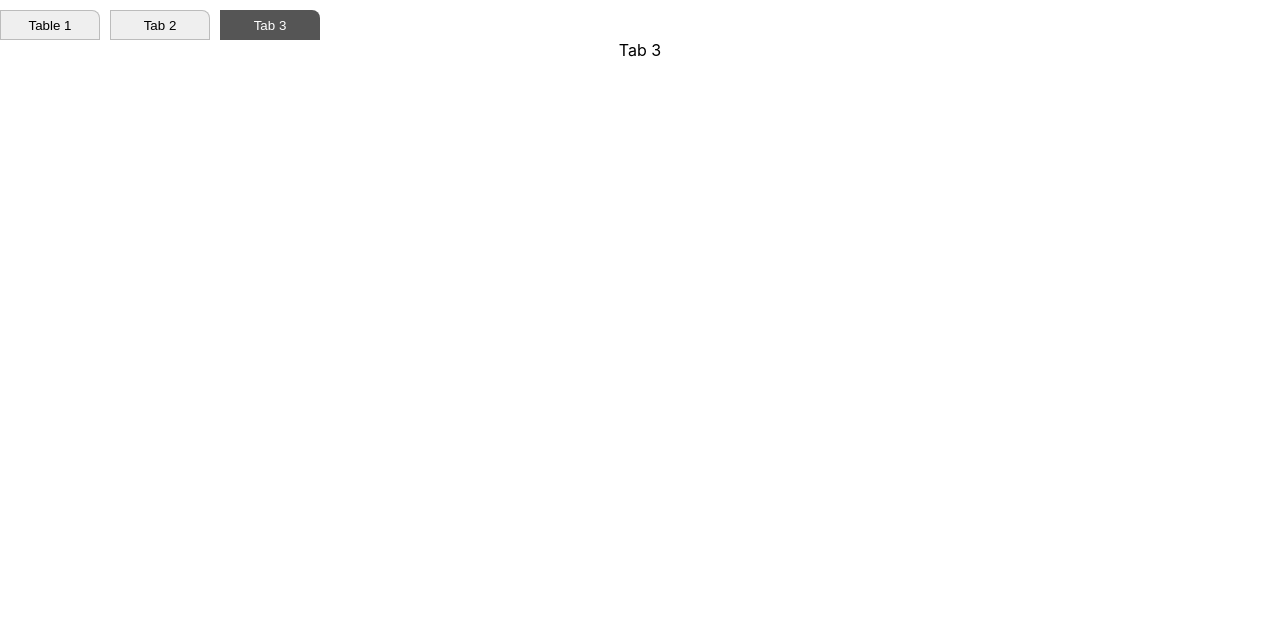
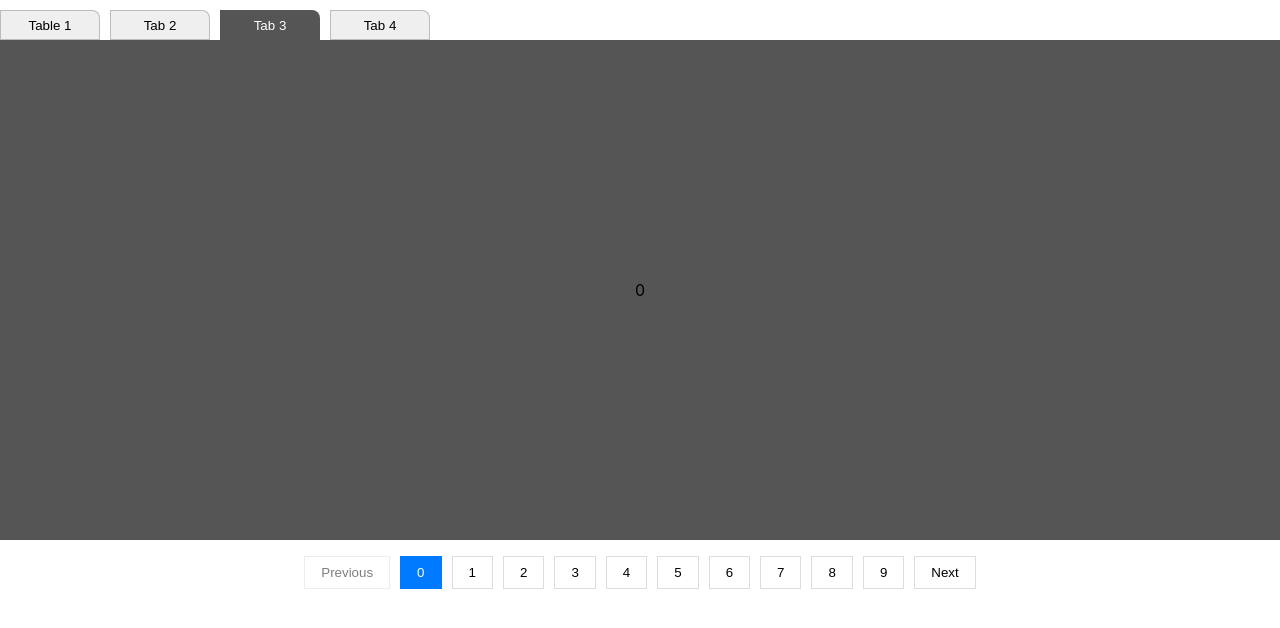
Before and after one commit to ramsgotrus/react-hands-on-coding, a React (Create React App) app in the folder dev-hands-on/: page / in a window 1280 px wide. Both pictures are taken after a click on the button "Tab 3". Shown: the top 628 px of the page. Built offline with nearby package versions, Linux system fonts and the light colour scheme.

Commit message:
[Added Pagination and Todo]

```diff
--- a/dev-hands-on/src/App.js
+++ b/dev-hands-on/src/App.js
@@ -2,23 +2,26 @@ import logo from "./logo.svg";
 import "./App.css";
 import ImageCarousel from "./Slider/Slider";
 import { StarRating } from "./StarRating/StarRating";
-import { USERS, CANDIDATES } from "./data/data";
+import { USERS, CANDIDATES, TODOLIST } from "./data/data";
 import { TRANSACTIONS } from "./data/transactions";
 import { Table } from "./Table/Table";
 import { SalesReport } from "./SalesReport/index";
 import { Tabs } from "./Tab/Tabs";
 import "./Tab/styles.css";
+import { Pagination } from "./Pagination/index";
+import { Todo } from "./Todo/index";
 
 function App() {
   const headers = Object.keys(USERS[0]);
-  const tabs = ["Table 1", "Tab 2", "Tab 3"];
+  const tabs = ["Table 1", "Tab 2", "Tab 3", "Tab 4"];
 
   return (
     <div className="App">
       <Tabs tabs={tabs}>
         <StarRating totalRating={5} />
         <SalesReport users={USERS} transactions={TRANSACTIONS} />
-        <div>Tab 3</div>
+        <Pagination totalPages={10}>Tab 3</Pagination>
+        <Todo items={TODOLIST} />
       </Tabs>
     </div>
   );
--- /dev/null
+++ b/dev-hands-on/src/Pagination/index.tsx
@@ -0,0 +1,44 @@
+import React, { FC, useState } from "react";
+import "./styles.css";
+
+interface PaginationProps {
+  totalPages: number;
+}
+
+export const Pagination: FC<PaginationProps> = ({ totalPages }) => {
+  const [currentPage, setCurrentPage] = useState<number>(0);
+  const handleOnPageChange = (index: number) => {
+    setCurrentPage(index);
+  };
+
+  return (
+    <>
+      <div className="page-content">{currentPage}</div>
+      <div className="pagination">
+        <button
+          onClick={() => handleOnPageChange(currentPage - 1)}
+          className={currentPage >= 1 ? "button" : "disabled"}
+        >
+          Previous
+        </button>
+
+        {[...Array(totalPages)].map((_, index) => (
+          <button
+            onClick={() => handleOnPageChange(index)}
+            key={index}
+            className={index === currentPage ? "active" : ""}
+          >
+            {index}
+          </button>
+        ))}
+
+        <button
+          onClick={() => handleOnPageChange(currentPage + 1)}
+          className={currentPage < totalPages ? "button" : "disabled"}
+        >
+          Next
+        </button>
+      </div>
+    </>
+  );
+};
--- /dev/null
+++ b/dev-hands-on/src/Pagination/styles.css
@@ -0,0 +1,28 @@
+.pagination{
+    display: flex;
+    padding: 1rem;
+    gap:10px;
+    justify-content: center;
+}
+
+.pagination button{
+    padding: 0.5rem 1rem;
+    border: 1px solid #ddd;
+    background: #fff;
+    cursor: pointer;
+}
+.pagination button.active{
+    background: #007bff;
+    color: #fff;
+    border: 1px solid #007bff;
+}
+.pagination button.disabled{
+    cursor:not-allowed;
+    opacity: 0.5;
+}
+.page-content{
+    width: 100%;
+    height: 500px;
+    background-color: #555F;
+    align-content: center;
+}
--- /dev/null
+++ b/dev-hands-on/src/Todo/index.tsx
@@ -0,0 +1,34 @@
+import React, { FC, useState } from "react";
+import { TodoItem } from "../types";
+import "./styles.css";
+
+interface TodoItemsProps {
+  items: TodoItem[];
+}
+export const Todo: FC<TodoItemsProps> = ({ items }) => {
+  const [todoList, setTodoList] = useState<TodoItem[]>(items);
+  const handleTodoComplete = (index: number) => {
+    setTodoList(
+      todoList.map((item) =>
+        item.id === index ? { ...item, completed: !item.completed } : item
+      )
+    );
+  };
+  return (
+    <ul>
+      {todoList.map((item) => (
+        <li className="todo-list">
+          <input
+            className="input-checkbox"
+            type="checkbox"
+            checked={item.completed}
+            onChange={() => handleTodoComplete(item.id)}
+          />
+          <span className={item.completed ? "todo-complete" : ""}>
+            {item.text}
+          </span>
+        </li>
+      ))}
+    </ul>
+  );
+};
--- /dev/null
+++ b/dev-hands-on/src/Todo/styles.css
@@ -0,0 +1,15 @@
+.todo-list{
+    display: flex;
+    gap: 20px;
+    padding: 1rem;
+   align-content: center;
+}
+
+
+.todo-complete{
+    text-decoration: line-through;
+}
+
+.input-checkbox{
+    cursor: pointer;
+}
--- a/dev-hands-on/src/data/data.ts
+++ b/dev-hands-on/src/data/data.ts
@@ -33,3 +33,17 @@ export const CANDIDATES = [
   { id: 19, role: "CFO", location: "Washington D.C.", yearsOfExperience: 9 },
   { id: 20, role: "CEO", location: "Miami", yearsOfExperience: 1 },
 ];
+
+export const TODOLIST = [
+  { id: 1, text: "Todo 1", completed: false },
+  { id: 2, text: "Todo 2", completed: false },
+  { id: 3, text: "Todo 3", completed: false },
+  { id: 4, text: "Todo 4", completed: false },
+  { id: 5, text: "Todo 5", completed: false },
+  { id: 6, text: "Todo 6", completed: false },
+  { id: 7, text: "Todo 7", completed: false },
+  { id: 8, text: "Todo 8", completed: false },
+  { id: 9, text: "Todo 9", completed: false },
+  { id: 10, text: "Todo 10", completed: false },
+  { id: 11, text: "Todo 11", completed: false },
+];
--- a/dev-hands-on/src/types.ts
+++ b/dev-hands-on/src/types.ts
@@ -8,3 +8,9 @@ export interface Transaction {
   userId: number;
   amount: number;
 }
+
+export interface TodoItem {
+  id: number;
+  text: string;
+  completed: boolean;
+}
```
